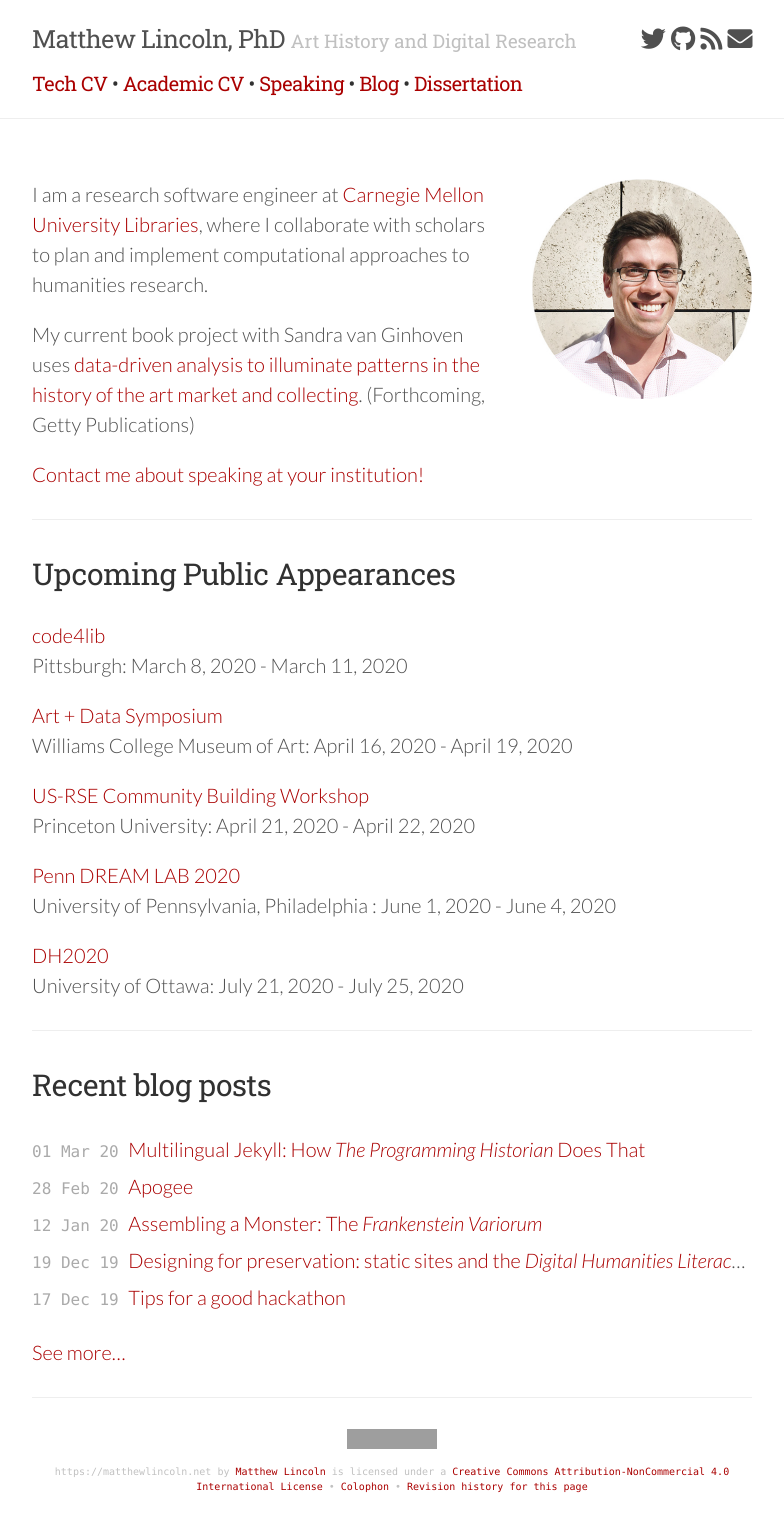
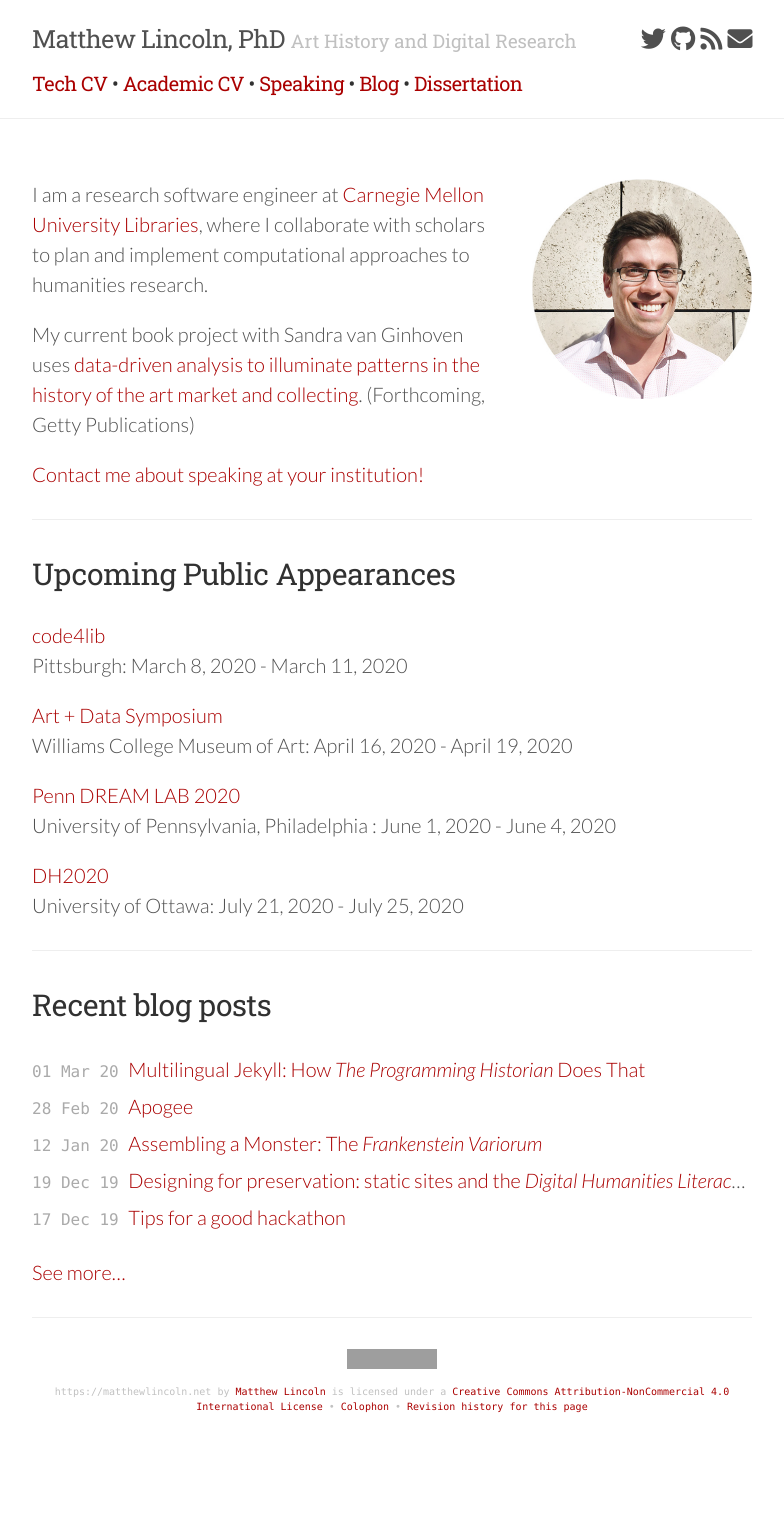
Before and after one commit to mdlincoln/mdlincoln.github.io, a Jekyll site: the page built from index.md, in a window 1280 px wide. Shown: the whole page, without its empty margins (248-1032 px from the left). Built offline with Jekyll 4.4.1, drawn with Linux system fonts in a browser that asks for light colours; nearby versions of some CDN libraries; after the commit the page ends 1454 px from its top, so only the background shows below that; grey boxes are pictures that could not be loaded.

Commit message:
Princeton postponed

```diff
--- a/_data/travel.yaml
+++ b/_data/travel.yaml
@@ -10,11 +10,6 @@ entries:
     venue: Art + Data Symposium
     location: Williams College Museum of Art
     url: https://artmuseum.williams.edu/wcma-digital-project/
-  - venue: US-RSE Community Building Workshop
-    location: Princeton University
-    datestart: 2020-04-21T05:00:00.000Z
-    dateend: 2020-04-22T05:00:00.000Z
-    url: https://us-rse.org/2020-april-workshop/
   - venue: DH2020
     location: University of Ottawa
     datestart: 2020-07-21T05:00:00.000Z
```
